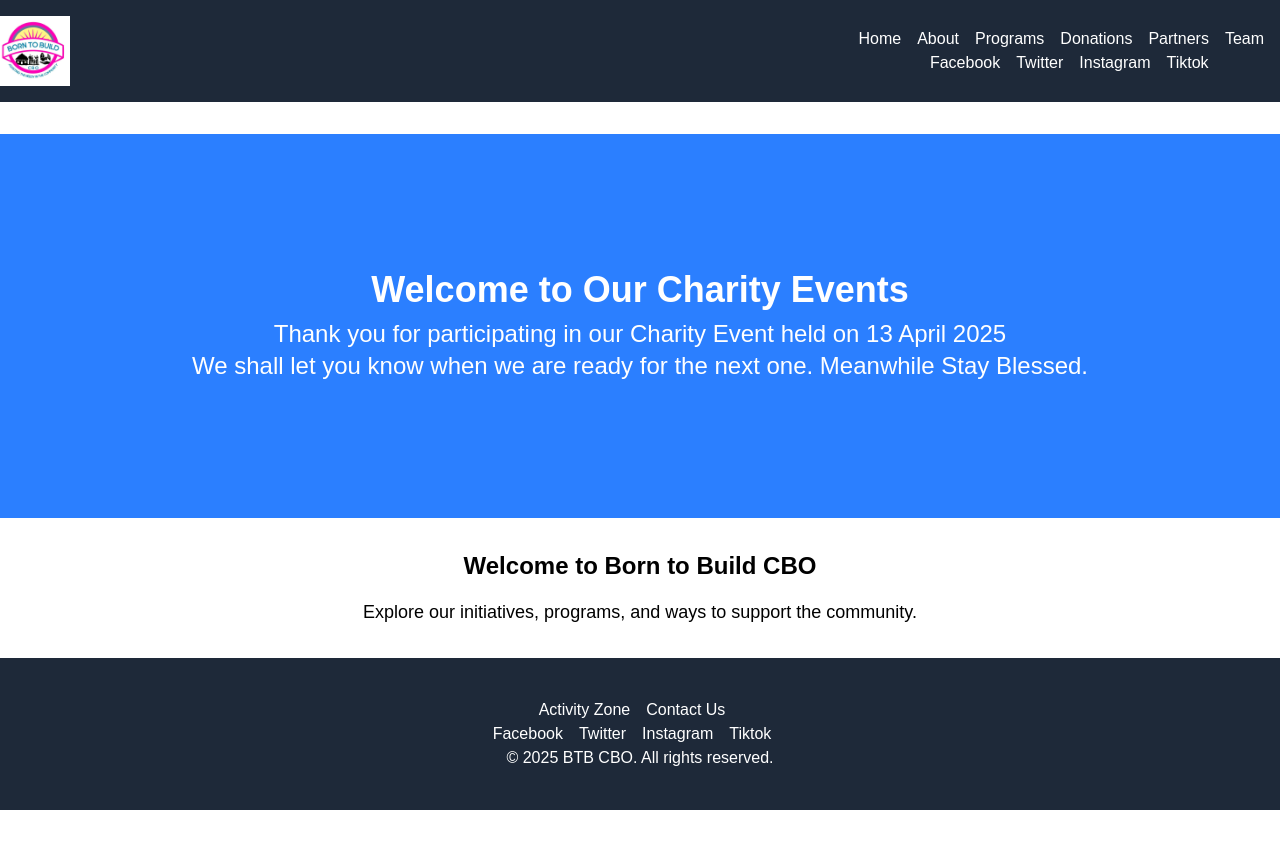
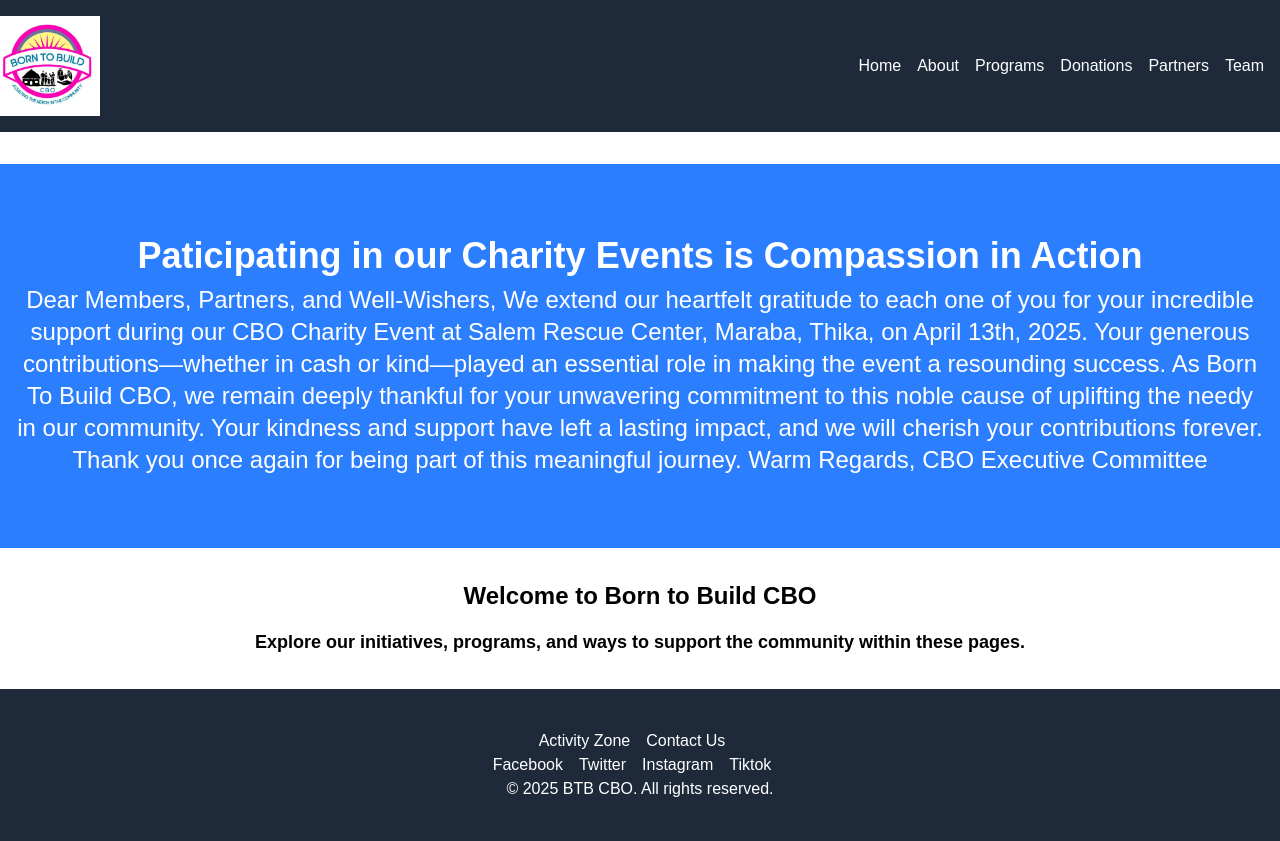
Before and after one commit to JKananda-code/borntobuild, a Next.js app: page / in a window 1280 px wide. Before the commit the page ends 810 px from the top, so only its background shows below. Built offline with nearby package versions, Linux system fonts and the light colour scheme.

Commit message:
first after starting afresh today 26-04-2025

```diff
--- a/app/Team/page.jsx
+++ b/app/Team/page.jsx
@@ -31,10 +31,16 @@ const TeamPage = () => {
       email: 'borntobuildcbo@gmail.com',
       phone: '+254 794395755',
     },
+    {
+      image: '/BTB-Secretary.jpeg',
+      name: 'Canory Juma Nyongesa - Secretary',
+      email: 'borntobuildcbo@gmail.com',
+      phone: '+254 794395755',
+    },
 
     {
       image: '/BTB-ViceSecretary.jpg',
-      name: 'Monicah Gitau - Secretary',
+      name: 'Monicah Gitau - Vice Secretary',
       email: 'borntobuildcbo@gmail.com',
       phone: '+254 794395755',
     },
--- a/app/components/Banner.jsx
+++ b/app/components/Banner.jsx
@@ -1,5 +1,6 @@
 
   // components/Banner.js
+  'use client'
 
 import Image from 'next/image';
 
@@ -18,11 +19,16 @@ const Banner = () => {
       {/* Overlay Content */}
       <div className="absolute inset-0 bg-blue-500 bg-opacity-50 flex flex-col justify-center items-center text-center text-white px-4">
         <h1 className="text-2xl md:text-4xl font-bold mb-2">
-          Welcome to Our Charity Events
+          Paticipating in our Charity Events is Compassion in Action
         </h1>
         <p className="text-lg md:text-2xl">
-          Thank you for participating in our Charity Event held on 13 April 2025 <br />
-          We shall let you know when we are ready for the next one. Meanwhile Stay Blessed.
+        Dear Members, Partners, and Well-Wishers,
+        We extend our heartfelt gratitude to each one of you for your incredible support during our CBO Charity Event at Salem Rescue Center, Maraba, Thika, on April 13th, 2025. Your generous contributions—whether in cash or kind—played an essential role in making the event a resounding success.
+        As Born To Build CBO, we remain deeply thankful for your unwavering commitment to this noble cause of uplifting the needy in our community. Your kindness and support have left a lasting impact, and we will cherish your contributions forever.
+        Thank you once again for being part of this meaningful journey.
+        Warm Regards,
+        CBO Executive Committee
+
         </p>
       </div>
     </div>
--- a/app/components/Header.jsx
+++ b/app/components/Header.jsx
@@ -14,8 +14,8 @@ const Header = () => {
            <Image
             src="/Logo.jpg"
             alt="BTB Logo"
-            width={70}
-            height={50}
+            width={100}
+            height={100}
             />
         </div>
         <div className="space-x-4">
@@ -26,7 +26,6 @@ const Header = () => {
           <Link href="/Partners" className="hover:underline">Partners</Link>
           <Link href="/Team" className="hover:underline">Team</Link>
           <ul>
-          <SocialLinks  />
           </ul>
         </div>
 
--- a/app/page.js
+++ b/app/page.js
@@ -9,10 +9,11 @@ const HomePage = () => {
       <Banner />
       <div className="mt-8 px-4 text-center">
         <h2 className="text-2xl font-bold">Welcome to Born to Build CBO</h2>
-        <p className="text-lg mt-4">
-          Explore our initiatives, programs, and ways to support the community.
+        <p className="text-lg font-bold mt-4">
+          Explore our initiatives, programs, and ways to support the community within these pages.
         </p>
       </div>
+      <hr  />
     </div>
   );
 };
```
Also changed, not shown: public/BTB-Secretary.jpeg (added).
